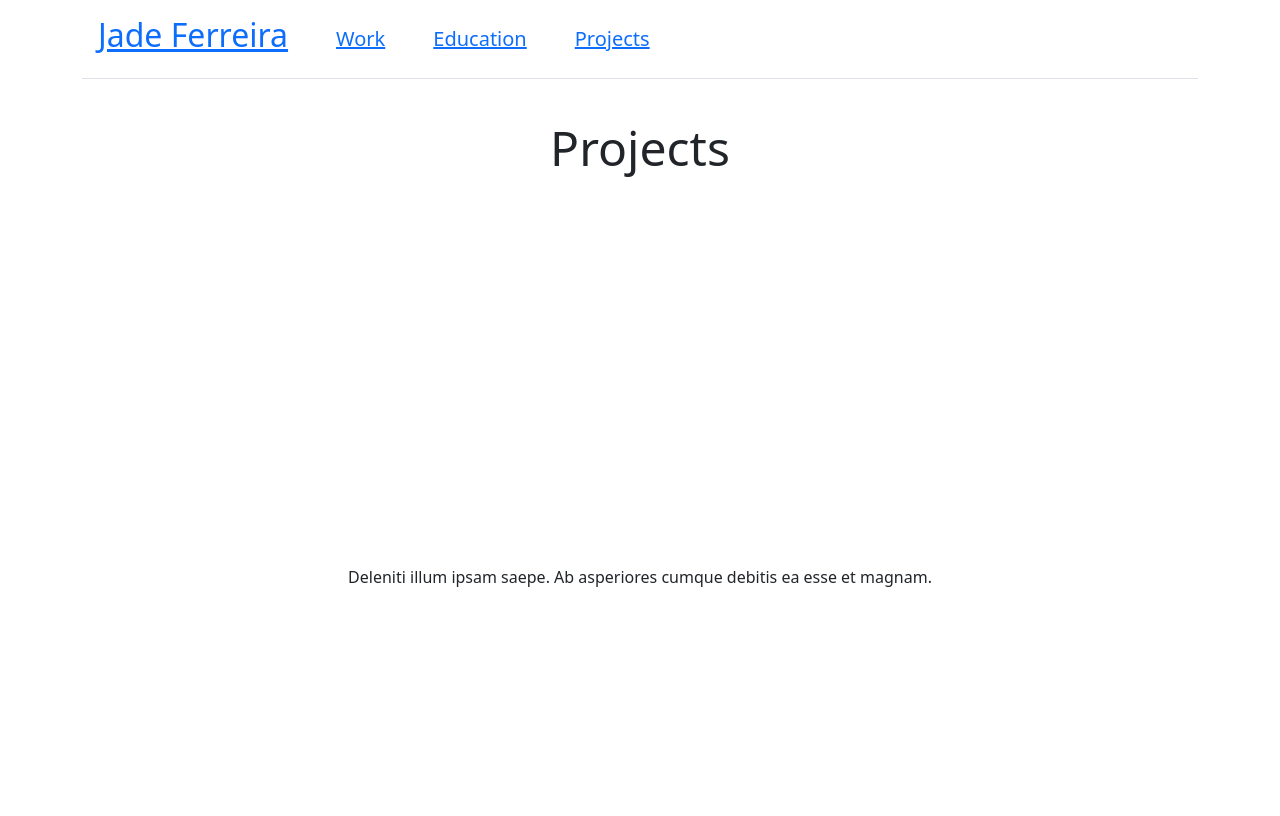
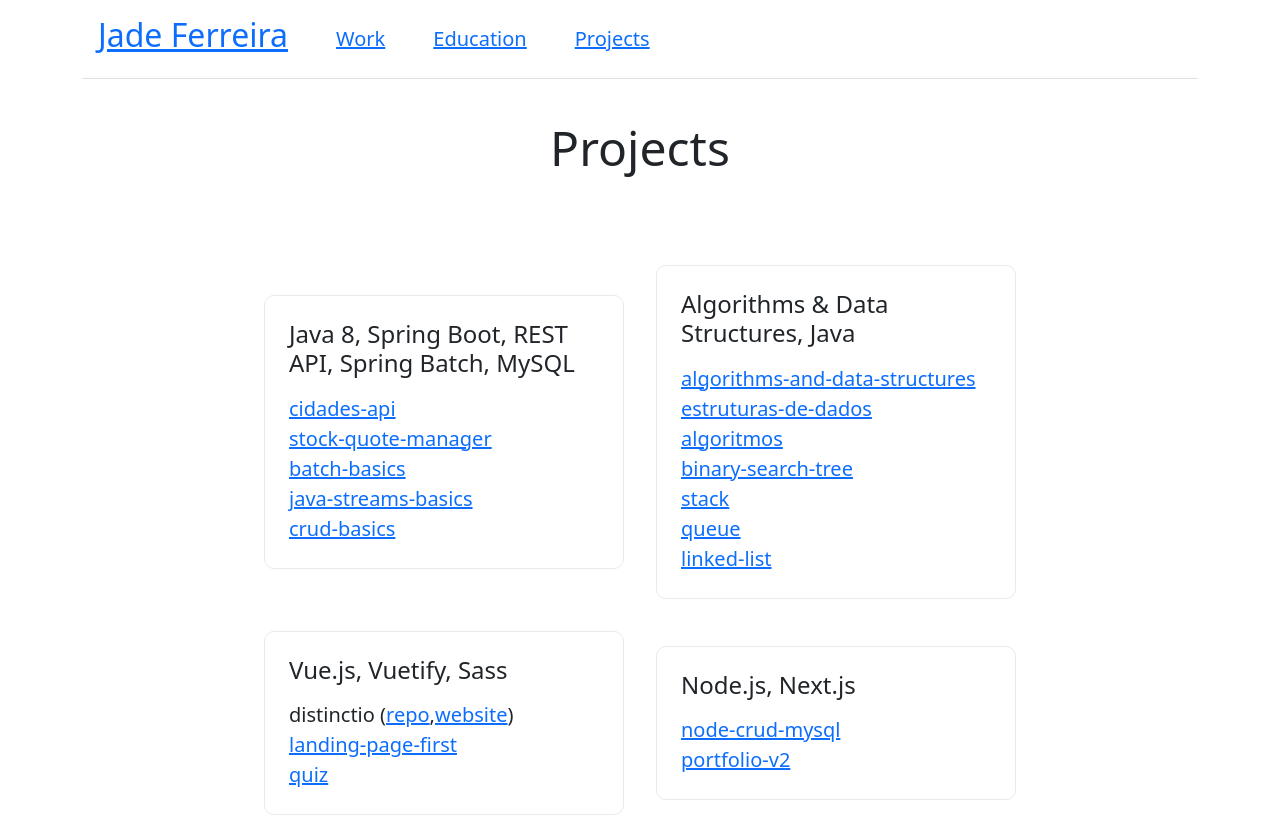
Before and after one commit to jadefr/portfolio-v2, a Next.js app: page /projects in a window 1280 px wide. Shown: the top 816 px of the page. Built offline with nearby package versions, Linux system fonts and the light colour scheme.

Commit message:
Add links to projects

```diff
--- a/pages/projects.js
+++ b/pages/projects.js
@@ -11,7 +11,118 @@ const Projects = () => {
             </Head>
             <h2 className={styles.subtitle}>Projects</h2>
             <main className={styles.main}>
-                <p className="text-center">Deleniti illum ipsam saepe. Ab asperiores cumque debitis ea esse et magnam.</p>
+                <div className={styles.grid}>
+                    <div className={styles.card}>
+                        <h4>Java 8, Spring Boot, REST API, Spring Batch, MySQL</h4>
+                        <a href="https://github.com/jadefr/cidades-api" className={styles.a_section} target="_blank"
+                           rel="noopener noreferrer">
+                            <p>cidades-api</p>
+                        </a>
+                        <a href="https://github.com/jadefr/stock-quote-manager" className={styles.a_section}
+                           target="_blank"
+                           rel="noopener noreferrer">
+                            <p>stock-quote-manager</p>
+                        </a>
+                        <a href="https://github.com/jadefr/batch-basics" className={styles.a_section} target="_blank"
+                           rel="noopener noreferrer">
+                            <p>batch-basics</p>
+                        </a>
+                        <a href="https://github.com/jadefr/java-streams-basics" className={styles.a_section}
+                           target="_blank"
+                           rel="noopener noreferrer">
+                            <p>java-streams-basics</p>
+                        </a>
+                        <a href="https://github.com/jadefr/crud-basics" className={styles.a_section} target="_blank"
+                           rel="noopener noreferrer">
+                            <p>crud-basics</p>
+                        </a>
+                    </div>
+
+                    <div className={styles.card}>
+                        <h4>Algorithms & Data Structures, Java</h4>
+                        <a href="https://github.com/jadefr/algorithms-and-data-structures" className={styles.a_section}
+                           target="_blank"
+                           rel="noopener noreferrer">
+                            <p>algorithms-and-data-structures</p>
+                        </a>
+                        <a href="https://github.com/jadefr/estruturas-de-dados" className={styles.a_section}
+                           target="_blank"
+                           rel="noopener noreferrer">
+                            <p>estruturas-de-dados</p>
+                        </a>
+                        <a href="https://github.com/jadefr/algoritmos" className={styles.a_section} target="_blank"
+                           rel="noopener noreferrer">
+                            <p>algoritmos</p>
+                        </a>
+                        <a href="https://github.com/jadefr/binary-search-tree" className={styles.a_section}
+                           target="_blank"
+                           rel="noopener noreferrer">
+                            <p>binary-search-tree</p>
+                        </a>
+                        <a href="https://github.com/jadefr/stack" className={styles.a_section} target="_blank"
+                           rel="noopener noreferrer">
+                            <p>stack</p>
+                        </a>
+                        <a href="https://github.com/jadefr/queue" className={styles.a_section} target="_blank"
+                           rel="noopener noreferrer">
+                            <p>queue</p>
+                        </a>
+                        <a href="https://github.com/jadefr/linked-list" className={styles.a_section} target="_blank"
+                           rel="noopener noreferrer">
+                            <p>linked-list</p>
+                        </a>
+                    </div>
+
+                    <div className={styles.card}>
+                        <h4>Vue.js, Vuetify, Sass</h4>
+
+                            <p>distinctio (
+                                <a href="https://github.com/jadefr/distinctio" className={styles.a_section} target="_blank" rel="noopener noreferrer">
+                                    repo
+                                </a>,
+                                <a href="https://distinto.io/" className={styles.a_section} target="_blank" rel="noopener noreferrer">
+                                    website
+                                </a>
+                                    )</p>
+
+                        <a href="https://github.com/jadefr/landing-page-first" className={styles.a_section} target="_blank"
+                           rel="noopener noreferrer">
+                            <p>landing-page-first</p>
+                        </a>
+                        <a href="https://github.com/jadefr/quiz" className={styles.a_section} target="_blank"
+                           rel="noopener noreferrer">
+                            <p>quiz</p>
+                        </a>
+                    </div>
+
+                    <div className={styles.card}>
+                        <h4>Node.js, Next.js</h4>
+                        <a href="https://github.com/jadefr/node-crud-mysql" className={styles.a_section} target="_blank"
+                           rel="noopener noreferrer">
+                            <p>node-crud-mysql</p>
+                        </a>
+                        <a href="https://github.com/jadefr/portfolio-v2" className={styles.a_section} target="_blank"
+                           rel="noopener noreferrer">
+                            <p>portfolio-v2</p>
+                        </a>
+                    </div>
+
+                    <div className={styles.card}>
+                        <h4>Research</h4>
+                        <a href="https://github.com/jadefr/semantic-iot" className={styles.a_section} target="_blank"
+                           rel="noopener noreferrer">
+                            <p>semantic-iot</p>
+                        </a>
+                        <a href="https://github.com/jadefr/iot-data-retriever" className={styles.a_section} target="_blank"
+                           rel="noopener noreferrer">
+                            <p>iot-data-retriever</p>
+                        </a>
+                        <a href="https://github.com/pgcc/e-seco" className={styles.a_section} target="_blank"
+                           rel="noopener noreferrer">
+                            <p>e-seco</p>
+                        </a>
+                    </div>
+                </div>
             </main>
         </div>
     )
--- a/styles/Home.module.css
+++ b/styles/Home.module.css
@@ -47,13 +47,44 @@
   font-weight: lighter;
 }
 
-/*.grid {*/
-/*  display: flex;*/
-/*  align-items: center;*/
-/*  justify-content: center;*/
-/*  flex-wrap: wrap;*/
-/*  max-width: 800px;*/
-/*}*/
+.grid {
+  display: flex;
+  align-items: center;
+  justify-content: center;
+  flex-wrap: wrap;
+  max-width: 800px;
+}
+
+.card {
+  margin: 1rem;
+  padding: 1.5rem;
+  text-align: left;
+  color: inherit;
+  text-decoration: none;
+  border: 1px solid #eaeaea;
+  border-radius: 10px;
+  transition: color 0.15s ease, border-color 0.15s ease;
+  width: 45%;
+}
+
+.card:hover,
+.card:focus,
+.card:active {
+  color: #0070f3;
+  border-color: #0070f3;
+}
+
+.card h4 {
+  margin: 0 0 1rem 0;
+  /*font-size: 1.5rem;*/
+}
+
+.card p {
+  margin: 0;
+  font-size: 1.25rem;
+  line-height: 1.5;
+}
+
 
 
 .logo {
@@ -79,7 +110,7 @@
   font-size: 1.7rem;
 }
 
-.card_container {
+.text_box {
   text-align: center;
   /*display: grid;*/
   /*grid-template-columns: 1fr;*/
@@ -92,7 +123,7 @@
   flex-wrap: wrap;
 }
 
-.card {
+.text {
   padding-bottom: 3rem;
   /*margin-left: 3rem;*/
   font-weight: lighter;
@@ -102,17 +133,17 @@
   /*flex-wrap: wrap;*/
 }
 
-.card h4,
-.card h5,
-.card h6 {
+.text h4,
+.text h5,
+.text h6 {
   font-weight: lighter;
 }
 
-.card h5 {
+.text h5 {
   color: #ff6a00;
 }
 
-.card h5::selection { background: white; }
+.text h5::selection { background: white; }
 
 .a_section:hover {
   color: white;
@@ -132,14 +163,14 @@
     flex-direction: column;
   }
 
-  /*.card {*/
+  /*.text {*/
   /*  display: flex;*/
   /*  flex-direction: column;*/
   /*  align-items: center;*/
   /*  padding-bottom: 4.3rem;*/
   /*}*/
 
-  /*.card {*/
+  /*.text {*/
   /*  display: flex;*/
   /*  flex-direction: column;*/
   /*  align-items: center;*/
```
Also changed, not shown: pages/education.js (+8 -4 lines), pages/work.js (+5 -5 lines).
